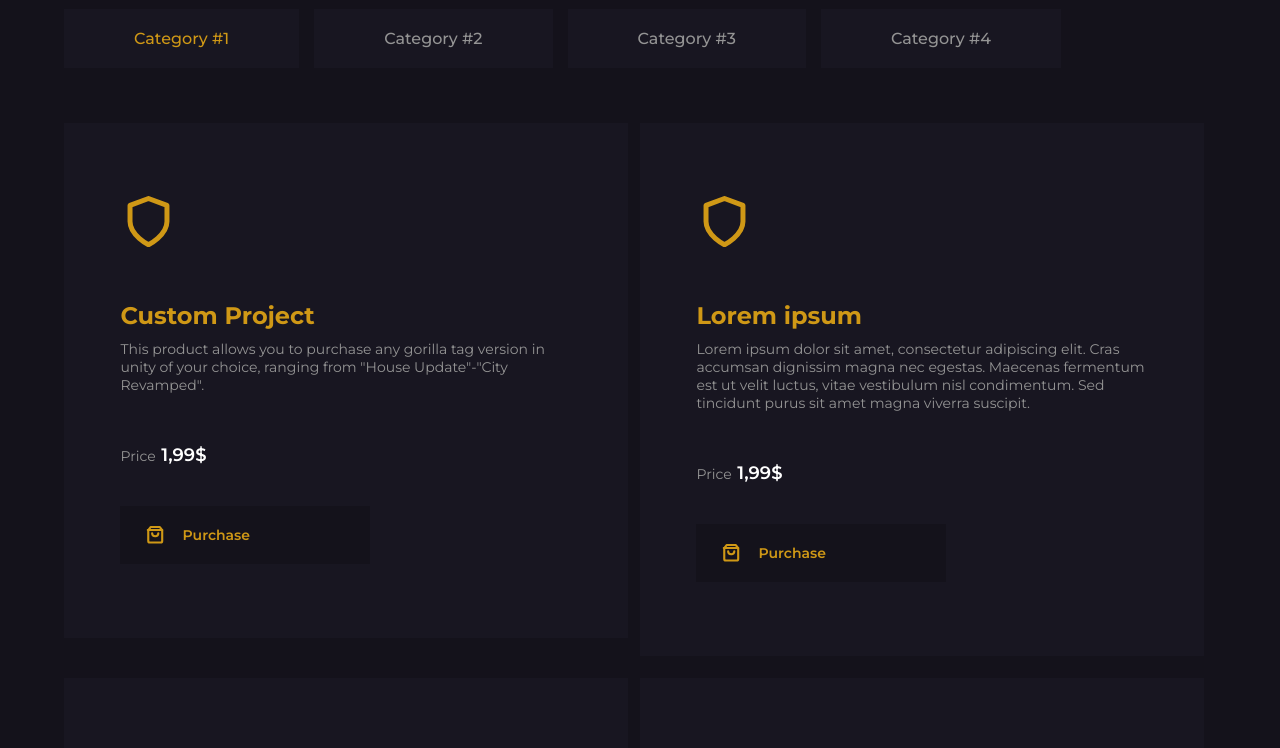
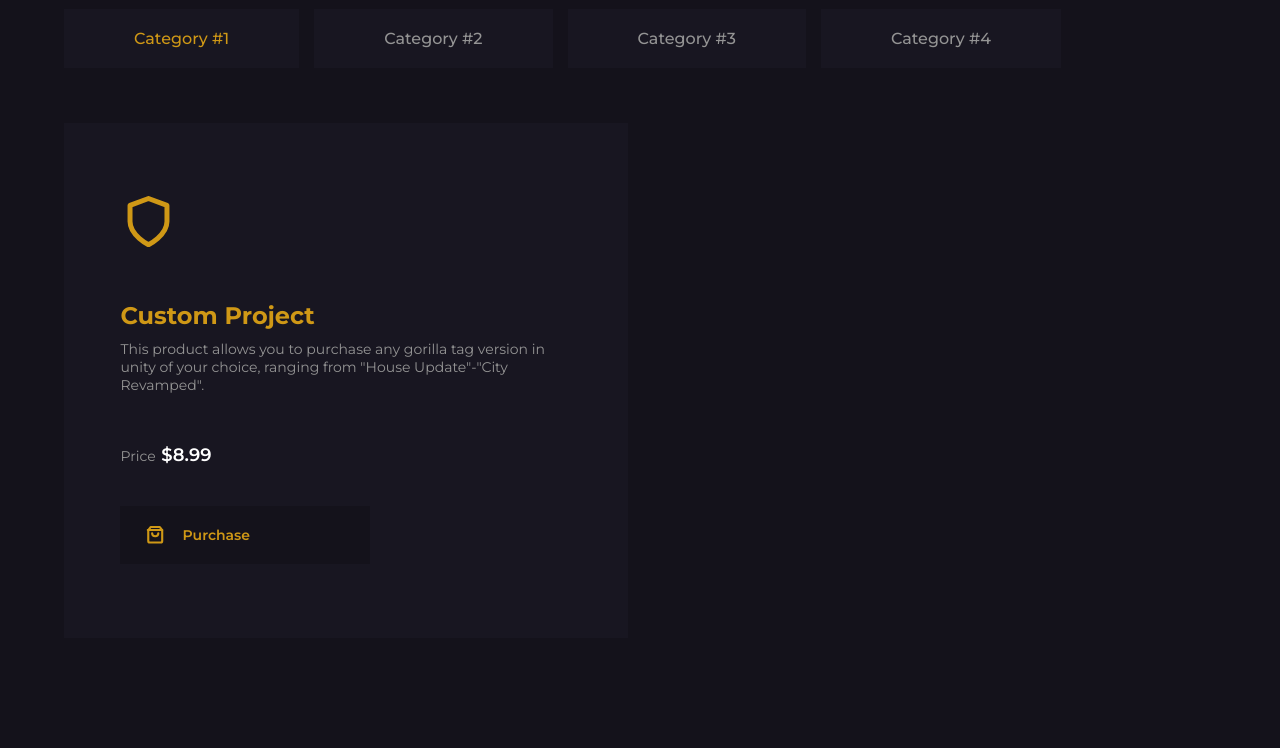
Before and after one commit to raisenshops/raisenshops.github.io, a plain HTML site: page index.html in a window 1280 px wide. Shown: the part 2240-2988 px from the top of the page. Drawn offline with nearby package versions, Linux system fonts and the light colour scheme; a script that the page names is missing.

Commit message:
Update index.html

```diff
--- a/index.html
+++ b/index.html
@@ -265,7 +265,7 @@
                         <h2 class="shop__card__title">Custom Project</h2>
                         <p class="shop__card__description">This product allows you to purchase any gorilla tag version in unity of your choice, ranging from "House Update"-"City Revamped".</p>
 
-                        <p class="shop__card__price">Price <span>1,99$</span></p>
+                        <p class="shop__card__price">Price <span>$8.99</span></p>
 
                         <div data-sellix-product="66d3fcf6bfb7e"
                              type="submit"
@@ -285,7 +285,7 @@
 
                 </div>
 
-                <div class="col-lg-4">
+                <!--<div class="col-lg-4">
 
                     <div class="shop__card">
 
@@ -382,7 +382,7 @@
 
                     </div>
 
-                </div>
+                </div>-->
 
             </div>
 
```
